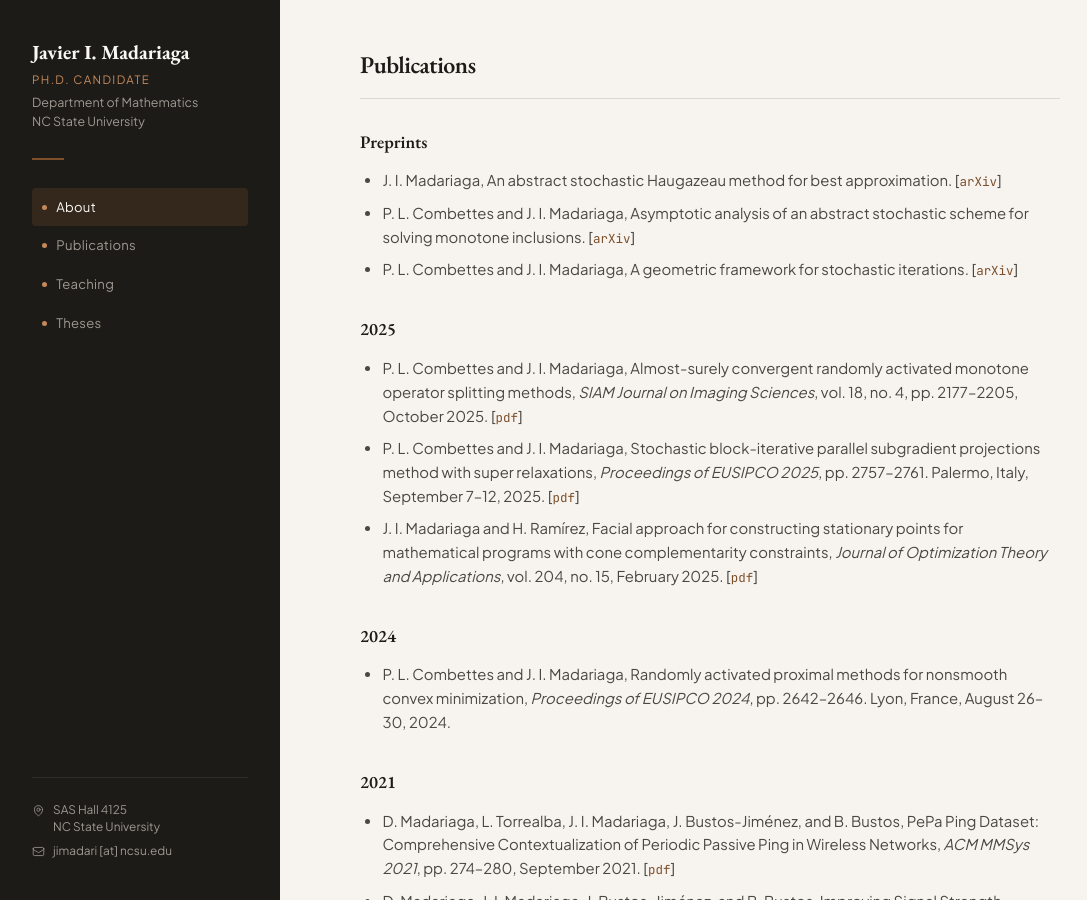
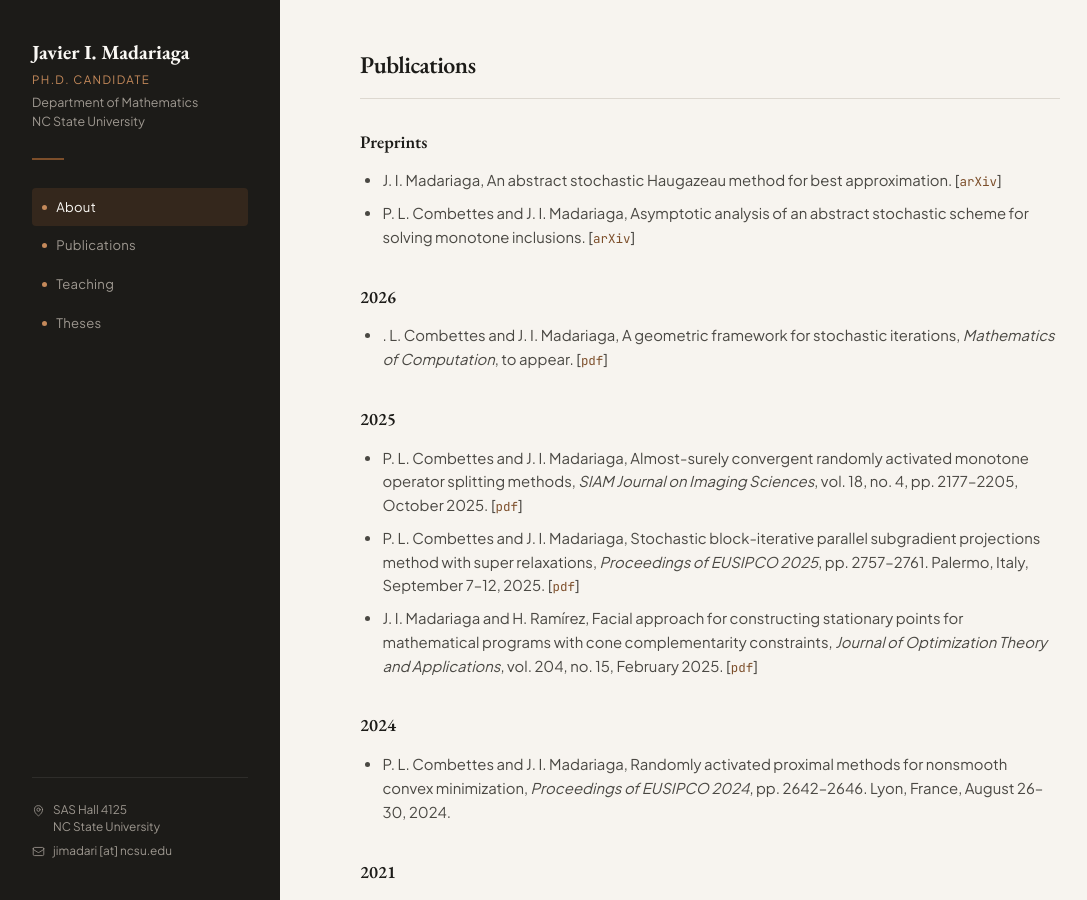
Before and after one commit to jmadariagar/jmadariagar.github.io, a Jekyll site: the page index.html, which Jekyll copies as it is, in a window 1280 px wide and 900 px high, scrolled down 949 px. Shown: the whole window, without its empty margins (0-1087 px from the left). Built offline with Jekyll 4.4.1, drawn with Linux system fonts in a browser that asks for light colours.

Commit message:
Update index.html

```diff
--- a/index.html
+++ b/index.html
@@ -654,10 +654,16 @@
         <ul class="pub-list">
           <li>J. I. Madariaga, An abstract stochastic Haugazeau method for best approximation. [<a href="https://arxiv.org/abs/2603.00891" target="_blank">arXiv</a>]</li>
           <li>P. L. Combettes and J. I. Madariaga, Asymptotic analysis of an abstract stochastic scheme for solving monotone inclusions. [<a href="https://arxiv.org/abs/2512.03023" target="_blank">arXiv</a>]</li>
-          <li>P. L. Combettes and J. I. Madariaga, A geometric framework for stochastic iterations. [<a href="https://arxiv.org/abs/2504.02761" target="_blank">arXiv</a>]</li>
         </ul>
       </div>
 
+      <!-- 2026 -->
+      <div class="pub-year-group">
+        <div class="pub-year">2026</div>
+        <ul class="pub-list">
+          <li>. L. Combettes and J. I. Madariaga, A geometric framework for stochastic iterations, <em>Mathematics of Computation</em>, to appear. [<a href="https://javier.madariaga.cl/media/moc1.pdf" target="_blank">pdf</a>]</li>
+        </ul>
+      </div>
       <!-- 2025 -->
       <div class="pub-year-group">
         <div class="pub-year">2025</div>
```
